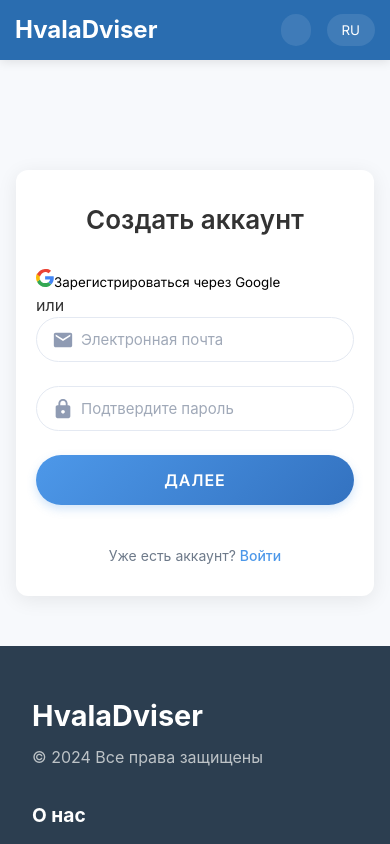
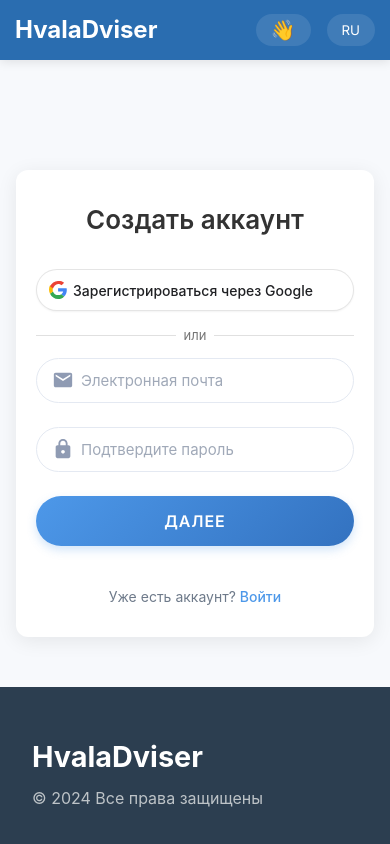
Before and after one commit to Irvanev/hvala-dvisor, a React (Create React App) app: page /register in a window 390 px wide. Shown: the top 844 px of the page. Built offline with nearby package versions, Linux system fonts and the light colour scheme; no server answers.

Commit message:
add btn google + refresh navbar

```diff
--- a/src/components/NavBar/NavBar.module.css
+++ b/src/components/NavBar/NavBar.module.css
@@ -155,7 +155,8 @@
     font-size: 0;
   }
   .welcomeBtn span::before {
-    content: "";
-    font-size: 16px;
+    content: "👋";        /* <-- добавляем смайл */
+    font-size: 20px;      /* можно 16‑24 px — на вкус */
+    line-height: 1;       /* чтобы кнопка не «раздувалась» по высоте */
   }
 }
--- a/src/pages/RegistrationPage/RegistrationPage.module.css
+++ b/src/pages/RegistrationPage/RegistrationPage.module.css
@@ -283,3 +283,84 @@
     order: 1;
   }
 }
+
+/* Стили для кнопки Google в странице регистрации */
+/* Переработанные стили кнопки Google для лучшей мобильной адаптации */
+.googleButton {
+  display: flex;
+  align-items: center;
+  justify-content: flex-start; /* Выравнивание по левому краю */
+  width: 100%;
+  padding: 10px 15px; /* Уменьшенные отступы для лучшего отображения на мобильных */
+  background-color: #fff;
+  border: 1px solid rgba(0, 0, 0, 0.10);
+  border-radius: 50px;
+  font-size: 15px;
+  font-weight: 500;
+  color: #202124;
+  cursor: pointer;
+  transition: all 0.2s ease;
+  box-shadow: 0 1px 2px rgba(0, 0, 0, 0.05);
+  margin-bottom: 15px;
+  white-space: nowrap;
+  min-height: 46px;
+  font-family: -apple-system, BlinkMacSystemFont, "Segoe UI", Roboto, Arial, sans-serif;
+}
+
+.googleButton:hover {
+  background-color: #f8f9fa;
+  box-shadow: 0 1px 3px rgba(0, 0, 0, 0.1);
+}
+
+.googleButton:disabled {
+  opacity: 0.65;
+  cursor: not-allowed;
+}
+
+.googleIcon {
+  display: flex;
+  align-items: center;
+  justify-content: center;
+  margin-right: 8px; /* Чуть меньше отступ для мобильных */
+}
+
+/* Разделитель сделан проще для лучшей совместимости */
+.divider {
+  position: relative;
+  display: flex;
+  align-items: center;
+  width: 100%;
+  margin: 12px 0;
+  font-size: 13px;
+  color: rgba(0, 0, 0, 0.54);
+}
+
+.divider::before,
+.divider::after {
+  content: "";
+  flex: 1;
+  height: 1px;
+  background-color: rgba(0, 0, 0, 0.12);
+}
+
+.divider span {
+  padding: 0 8px;
+}
+
+/* Мобильная адаптация */
+@media (max-width: 480px) {
+  .googleButton {
+    padding: 8px 12px;
+    font-size: 14px;
+    min-height: 42px;
+  }
+
+  .googleIcon {
+    margin-right: 6px;
+  }
+
+  .googleIcon svg {
+    width: 18px;
+    height: 18px;
+  }
+}
--- a/src/pages/RegistrationPage/RegistrationPage.tsx
+++ b/src/pages/RegistrationPage/RegistrationPage.tsx
@@ -154,6 +154,7 @@
           {errors.general && <div className={styles.errorMessage}>{errors.general}</div>}
 
           {registrationStep === 1 && (
+            <>
               <button
                 type="button"
                 className={styles.googleButton}
@@ -161,22 +162,27 @@
                 disabled={isSubmitting || isLoading || isGoogleSubmitting}
               >
                 <span className={styles.googleIcon}>
-                <svg width="18" height="18" viewBox="0 0 18 18" fill="none" xmlns="http://www.w3.org/2000/svg">
-                  <path d="M17.7895 9.20004C17.7895 8.46937 17.7339 7.88754 17.6113 7.28571H9.1V10.4179H14.1171C14.0245 11.1957 13.4962 12.3768 12.2865 13.1857L12.2695 13.2957L14.9559 15.3714L15.1339 15.3886C16.8481 13.8428 17.7895 11.7214 17.7895 9.20004Z" fill="#4285F4"/>
-                  <path d="M9.09999 17.9991C11.54 17.9991 13.58 17.2099 15.1339 15.3877L12.2865 13.1848C11.5177 13.7223 10.4734 14.0884 9.09999 14.0884C6.71642 14.0884 4.70106 12.5599 3.98546 10.4062L3.87971 10.4148L1.08046 12.5723L1.04114 12.6719C2.58541 15.7848 5.61972 17.9991 9.09999 17.9991Z" fill="#34A853"/>
-                  <path d="M3.98545 10.4089C3.79062 9.80708 3.68177 9.16208 3.68177 8.50005C3.68177 7.83802 3.79062 7.19302 3.97609 6.59119L3.97091 6.47338L1.13062 4.27295L1.04112 4.32828C0.380668 5.58585 0 7.00119 0 8.50005C0 9.99891 0.380668 11.4143 1.04112 12.6718L3.98545 10.4089Z" fill="#FBBC05"/>
-                  <path d="M9.1 2.93413C10.7956 2.93413 11.9307 3.6468 12.5766 4.25127L15.1429 1.76608C13.5708 0.312498 11.54 -0.00195312 9.1 -0.00195312C5.61974 -0.00195312 2.58541 2.21232 1.04114 5.32523L3.97611 7.58814C4.70107 5.43451 6.71643 2.93413 9.1 2.93413Z" fill="#EB4335"/>
+                  <svg width="20" height="20" viewBox="0 0 18 18" fill="none" xmlns="http://www.w3.org/2000/svg">
+                    <path d="M17.7895 9.20004C17.7895 8.46937 17.7339 7.88754 17.6113 7.28571H9.1V10.4179H14.1171C14.0245 11.1957 13.4962 12.3768 12.2865 13.1857L12.2695 13.2957L14.9559 15.3714L15.1339 15.3886C16.8481 13.8428 17.7895 11.7214 17.7895 9.20004Z" fill="#4285F4" />
+                    <path d="M9.09999 17.9991C11.54 17.9991 13.58 17.2099 15.1339 15.3877L12.2865 13.1848C11.5177 13.7223 10.4734 14.0884 9.09999 14.0884C6.71642 14.0884 4.70106 12.5599 3.98546 10.4062L3.87971 10.4148L1.08046 12.5723L1.04114 12.6719C2.58541 15.7848 5.61972 17.9991 9.09999 17.9991Z" fill="#34A853" />
+                    <path d="M3.98545 10.4089C3.79062 9.80708 3.68177 9.16208 3.68177 8.50005C3.68177 7.83802 3.79062 7.19302 3.97609 6.59119L3.97091 6.47338L1.13062 4.27295L1.04112 4.32828C0.380668 5.58585 0 7.00119 0 8.50005C0 9.99891 0.380668 11.4143 1.04112 12.6718L3.98545 10.4089Z" fill="#FBBC05" />
+                    <path d="M9.1 2.93413C10.7956 2.93413 11.9307 3.6468 12.5766 4.25127L15.1429 1.76608C13.5708 0.312498 11.54 -0.00195312 9.1 -0.00195312C5.61974 -0.00195312 2.58541 2.21232 1.04114 5.32523L3.97611 7.58814C4.70107 5.43451 6.71643 2.93413 9.1 2.93413Z" fill="#EB4335" />
                   </svg>
                 </span>
                 {isGoogleSubmitting ? 'Регистрация...' : 'Зарегистрироваться через Google'}
               </button>
+
+              <div className={styles.divider}>
+                <span>или</span>
+              </div>
+            </>
           )}
-
+          {/*
           {registrationStep === 1 && (
             <div className={styles.divider}>
               <span>или</span>
             </div>
-          )}
+          )} */}
 
           <form onSubmit={handleSubmit} className={styles.registrationForm}>
             {registrationStep === 1 ? (
@@ -185,7 +191,7 @@
                   <div className={styles.inputWrapper}>
                     <span className={styles.inputIcon}>
                       <svg viewBox="0 0 24 24" width="22" height="22" fill="none" xmlns="http://www.w3.org/2000/svg">
-                        <path d="M20 4H4C2.9 4 2.01 4.9 2.01 6L2 18C2 19.1 2.9 20 4 20H20C21.1 20 22 19.1 22 18V6C22 4.9 21.1 4 20 4ZM20 8L12 13L4 8V6L12 11L20 6V8Z" fill="currentColor"/>
+                        <path d="M20 4H4C2.9 4 2.01 4.9 2.01 6L2 18C2 19.1 2.9 20 4 20H20C21.1 20 22 19.1 22 18V6C22 4.9 21.1 4 20 4ZM20 8L12 13L4 8V6L12 11L20 6V8Z" fill="currentColor" />
                       </svg>
                     </span>
                     <input
@@ -205,7 +211,7 @@
                   <div className={styles.inputWrapper}>
                     <span className={styles.inputIcon}>
                       <svg viewBox="0 0 24 24" width="22" height="22" fill="none" xmlns="http://www.w3.org/2000/svg">
-                        <path d="M18 8H17V6C17 3.24 14.76 1 12 1C9.24 1 7 3.24 7 6V8H6C4.9 8 4 8.9 4 10V20C4 21.1 4.9 22 6 22H18C19.1 22 20 21.1 20 20V10C20 8.9 19.1 8 18 8ZM12 17C10.9 17 10 16.1 10 15C10 13.9 10.9 13 12 13C13.1 13 14 13.9 14 15C14 16.1 13.1 17 12 17ZM15 8H9V6C9 4.34 10.34 3 12 3C13.66 3 15 4.34 15 6V8Z" fill="currentColor"/>
+                        <path d="M18 8H17V6C17 3.24 14.76 1 12 1C9.24 1 7 3.24 7 6V8H6C4.9 8 4 8.9 4 10V20C4 21.1 4.9 22 6 22H18C19.1 22 20 21.1 20 20V10C20 8.9 19.1 8 18 8ZM12 17C10.9 17 10 16.1 10 15C10 13.9 10.9 13 12 13C13.1 13 14 13.9 14 15C14 16.1 13.1 17 12 17ZM15 8H9V6C9 4.34 10.34 3 12 3C13.66 3 15 4.34 15 6V8Z" fill="currentColor" />
                       </svg>
                     </span>
                     <input
@@ -236,7 +242,7 @@
                   </div>
                   <label htmlFor="avatar" className={styles.uploadButton}>
                     <svg viewBox="0 0 24 24" width="18" height="18" className={styles.uploadIcon}>
-                      <path fill="currentColor" d="M19 7v11H5V7h3l1-2h6l1 2h3zm-8 6a2 2 0 1 0 0-4 2 2 0 0 0 0 4z"/>
+                      <path fill="currentColor" d="M19 7v11H5V7h3l1-2h6l1 2h3zm-8 6a2 2 0 1 0 0-4 2 2 0 0 0 0 4z" />
                     </svg>
                     Загрузить фото
                   </label>
@@ -253,7 +259,7 @@
                   <div className={styles.inputWrapper}>
                     <span className={styles.inputIcon}>
                       <svg viewBox="0 0 24 24" width="22" height="22" fill="none" xmlns="http://www.w3.org/2000/svg">
-                        <path d="M12 12C14.21 12 16 10.21 16 8C16 5.79 14.21 4 12 4C9.79 4 8 5.79 8 8C8 10.21 9.79 12 12 12ZM12 14C9.33 14 4 15.34 4 18V20H20V18C20 15.34 14.67 14 12 14Z" fill="currentColor"/>
+                        <path d="M12 12C14.21 12 16 10.21 16 8C16 5.79 14.21 4 12 4C9.79 4 8 5.79 8 8C8 10.21 9.79 12 12 12ZM12 14C9.33 14 4 15.34 4 18V20H20V18C20 15.34 14.67 14 12 14Z" fill="currentColor" />
                       </svg>
                     </span>
                     <input
@@ -273,7 +279,7 @@
                   <div className={styles.inputWrapper}>
                     <span className={styles.inputIcon}>
                       <svg viewBox="0 0 24 24" width="22" height="22" fill="none" xmlns="http://www.w3.org/2000/svg">
-                        <path d="M16 11C17.66 11 19 9.66 19 8C19 6.34 17.66 5 16 5C14.34 5 13 6.34 13 8C13 9.66 14.34 11 16 11ZM8 11C9.66 11 11 9.66 11 8C11 6.34 9.66 5 8 5C6.34 5 5 6.34 5 8C5 9.66 6.34 11 8 11ZM8 13C5.67 13 1 14.17 1 16.5V18H15V16.5C15 14.17 10.33 13 8 13ZM16 13C15.71 13 15.38 13.02 15.03 13.05C16.19 13.89 17 15.02 17 16.5V18H23V16.5C23 14.17 18.33 13 16 13Z" fill="currentColor"/>
+                        <path d="M16 11C17.66 11 19 9.66 19 8C19 6.34 17.66 5 16 5C14.34 5 13 6.34 13 8C13 9.66 14.34 11 16 11ZM8 11C9.66 11 11 9.66 11 8C11 6.34 9.66 5 8 5C6.34 5 5 6.34 5 8C5 9.66 6.34 11 8 11ZM8 13C5.67 13 1 14.17 1 16.5V18H15V16.5C15 14.17 10.33 13 8 13ZM16 13C15.71 13 15.38 13.02 15.03 13.05C16.19 13.89 17 15.02 17 16.5V18H23V16.5C23 14.17 18.33 13 16 13Z" fill="currentColor" />
                       </svg>
                     </span>
                     <input
@@ -293,7 +299,7 @@
                   <div className={styles.inputWrapper}>
                     <span className={styles.inputIcon}>
                       <svg viewBox="0 0 24 24" width="22" height="22" fill="none" xmlns="http://www.w3.org/2000/svg">
-                        <path d="M12 2C8.13 2 5 5.13 5 9C5 14.25 12 22 12 22C12 22 19 14.25 19 9C19 5.13 15.87 2 12 2ZM12 11.5C10.62 11.5 9.5 10.38 9.5 9C9.5 7.62 10.62 6.5 12 6.5C13.38 6.5 14.5 7.62 14.5 9C14.5 10.38 13.38 11.5 12 11.5Z" fill="currentColor"/>
+                        <path d="M12 2C8.13 2 5 5.13 5 9C5 14.25 12 22 12 22C12 22 19 14.25 19 9C19 5.13 15.87 2 12 2ZM12 11.5C10.62 11.5 9.5 10.38 9.5 9C9.5 7.62 10.62 6.5 12 6.5C13.38 6.5 14.5 7.62 14.5 9C14.5 10.38 13.38 11.5 12 11.5Z" fill="currentColor" />
                       </svg>
                     </span>
                     <input
```
Lines whose indentation alone changed are shown as unchanged.
